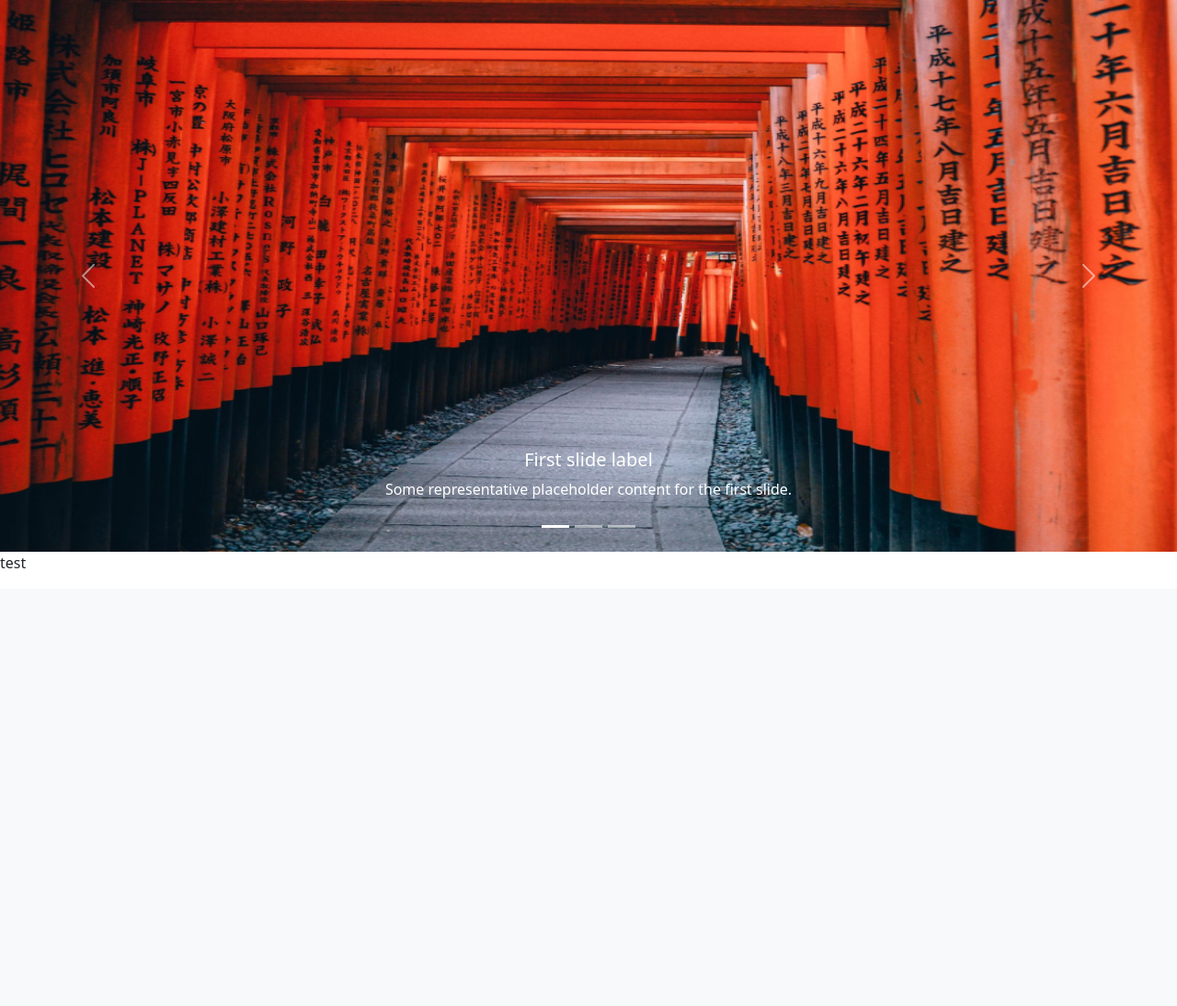
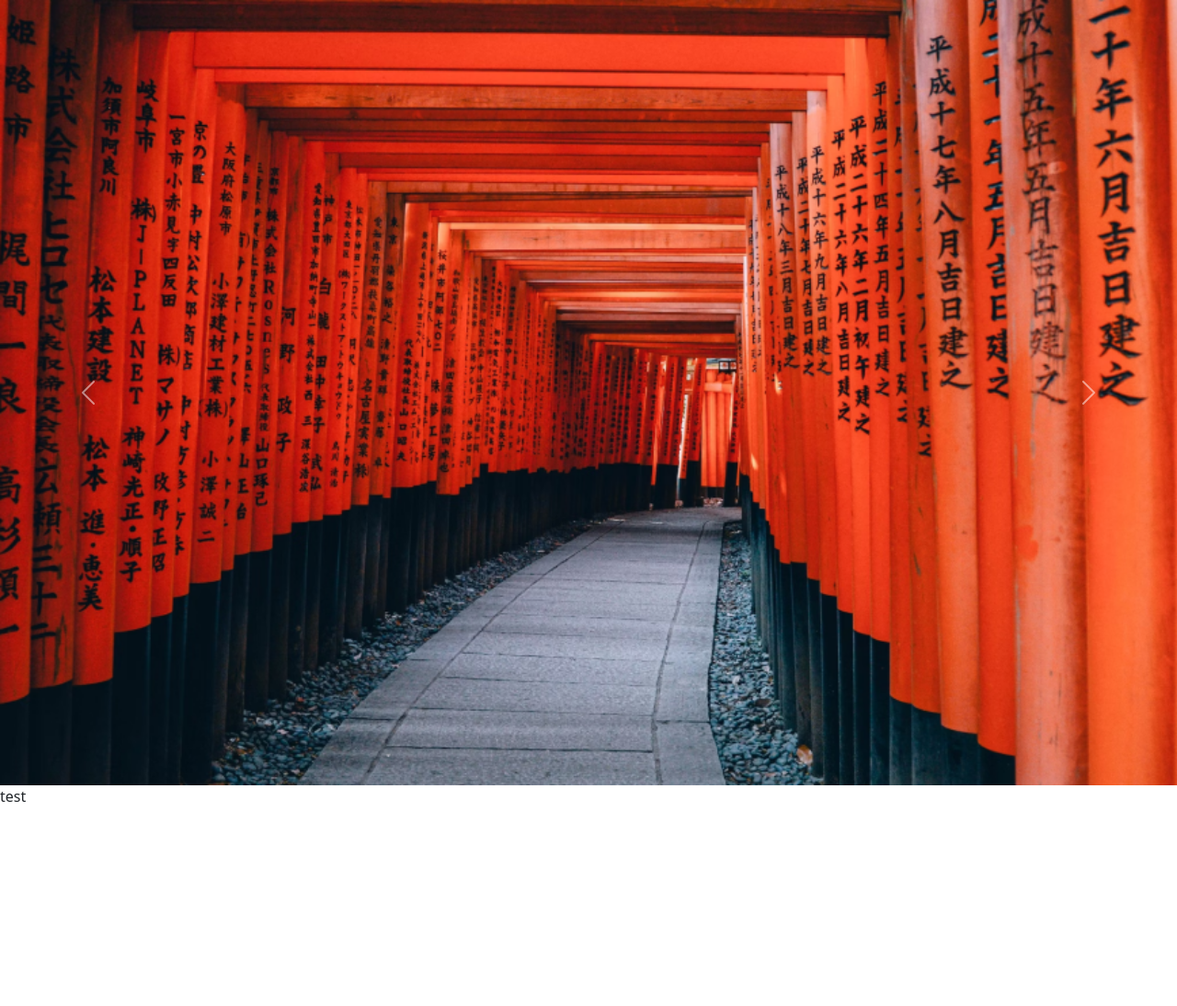
Before and after one commit to TempeHS/2026CT_Web_Isaac.j, a Flask app: page / in a window 1280 px wide. Shown: the part 235-1329 px from the top of the page at 92% size. Before the commit the page ends 853 px from the top, so only its background shows below. Run offline with Flask 3, Linux system fonts and the light colour scheme.

Commit message:
add sliders

```diff
--- a/templates/partials/slider.html
+++ b/templates/partials/slider.html
@@ -1,71 +1,24 @@
-<div id="carouselExampleCaptions" class="carousel slide">
-  <div class="carousel-indicators">
-    <button
-      type="button"
-      data-bs-target="#carouselExampleCaptions"
-      data-bs-slide-to="0"
-      class="active"
-      aria-current="true"
-      aria-label="Slide 1"
-    ></button>
-    <button
-      type="button"
-      data-bs-target="#carouselExampleCaptions"
-      data-bs-slide-to="1"
-      aria-label="Slide 2"
-    ></button>
-    <button
-      type="button"
-      data-bs-target="#carouselExampleCaptions"
-      data-bs-slide-to="2"
-      aria-label="Slide 3"
-    ></button>
-  </div>
+<div
+  data-bs-interval="1000 "
+  id="carouselExampleAutoplaying"
+  class="carousel slide"
+  data-bs-ride="carousel"
+>
   <div class="carousel-inner">
     <div class="carousel-item active">
-      <img
-        height="600px"
-        width="300px"
-        src="static/images/gates.png"
-        class="d-block w-100"
-        alt="..."
-      />
-      <div class="carousel-caption d-none d-md-block">
-        <h5>First slide label</h5>
-        <p>Some representative placeholder content for the first slide.</p>
-      </div>
+      <img src="static/images/gates.png" class="d-block w-100" alt="..." />
     </div>
-    <div data-bs-interval="2" class="carousel-item">
-      <img
-        height="600px"
-        width="300px"
-        src="static/images/gatesagain.png"
-        class="d-block w-100"
-        alt="..."
-      />
-      <div class="carousel-caption d-none d-md-block">
-        <h5>Second slide label</h5>
-        <p>Some representative placeholder content for the second slide.</p>
-      </div>
+    <div class="carousel-item">
+      <img src="static/images/gatesagain.png" class="d-block w-100" alt="..." />
     </div>
-    <div data-bs-interval="2" class="carousel-item">
-      <img
-        height="600px"
-        width="300px"
-        src="static/images/somewhereidk.png"
-        class="d-block w-100"
-        alt="..."
-      />
-      <div class="carousel-caption d-none d-md-block">
-        <h5>Third slide label</h5>
-        <p>Some representative placeholder content for the third slide.</p>
-      </div>
+    <div class="carousel-item">
+      <img src="static/images/logo.png" class="d-block w-100" alt="..." />
     </div>
   </div>
   <button
     class="carousel-control-prev"
     type="button"
-    data-bs-target="#carouselExampleCaptions"
+    data-bs-target="#carouselExampleAutoplaying"
     data-bs-slide="prev"
   >
     <span class="carousel-control-prev-icon" aria-hidden="true"></span>
@@ -74,7 +27,7 @@
   <button
     class="carousel-control-next"
     type="button"
-    data-bs-target="#carouselExampleCaptions"
+    data-bs-target="#carouselExampleAutoplaying"
     data-bs-slide="next"
   >
     <span class="carousel-control-next-icon" aria-hidden="true"></span>
```
Also changed, not shown: README.md.
